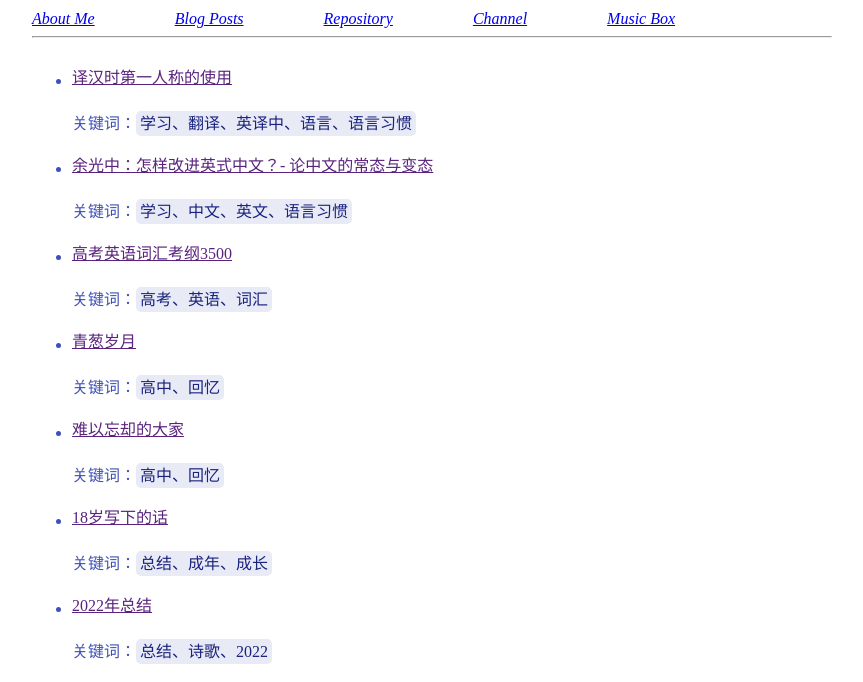
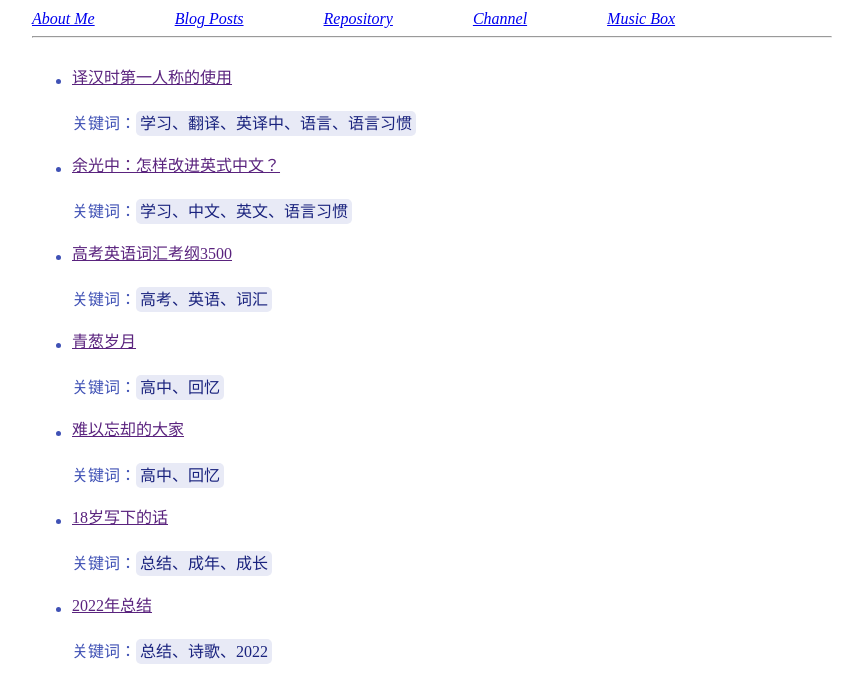
Before and after one commit to OthoDeng/OthoDeng.github.io, a Gatsby site: page / in a window 1280 px wide. Shown: the part 107-789 px from the top of the page, without its empty margins (208-1071 px from the left). Built offline with nearby package versions, Linux system fonts and the light colour scheme; Gatsby itself is replaced by a stand-in of ours.

Commit message:
修改：     .github/README.md 	modified some blog name：     src/pages/index.js

```diff
--- a/src/pages/index.js
+++ b/src/pages/index.js
@@ -83,7 +83,7 @@ const data = [
       brief: "学习、翻译、英译中、语言、语言习惯",
     },
       {
-      text: "余光中：怎样改进英式中文？- 论中文的常态与变态",
+      text: "余光中：怎样改进英式中文？",
       url: "/study/CHI/2023-8-13-improve-chinese",
       date: "2023/08/13",
       brief: "学习、中文、英文、语言习惯",
```
Also changed, not shown: .github/README.md.
